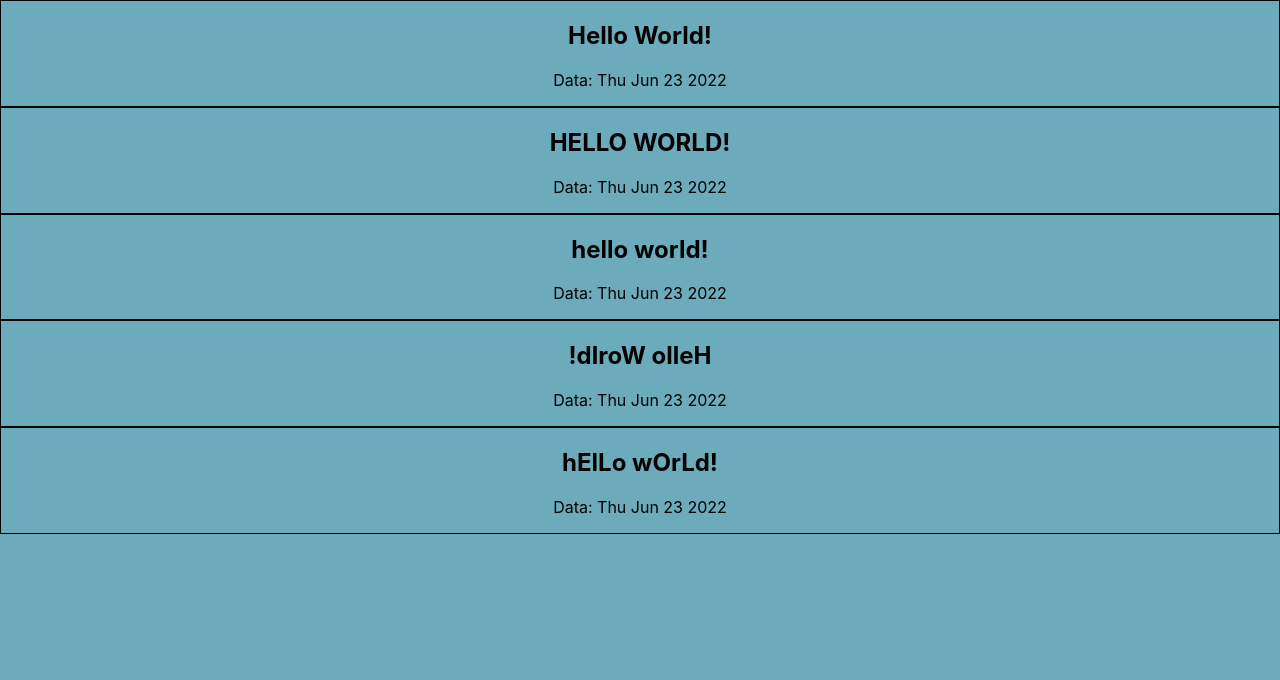
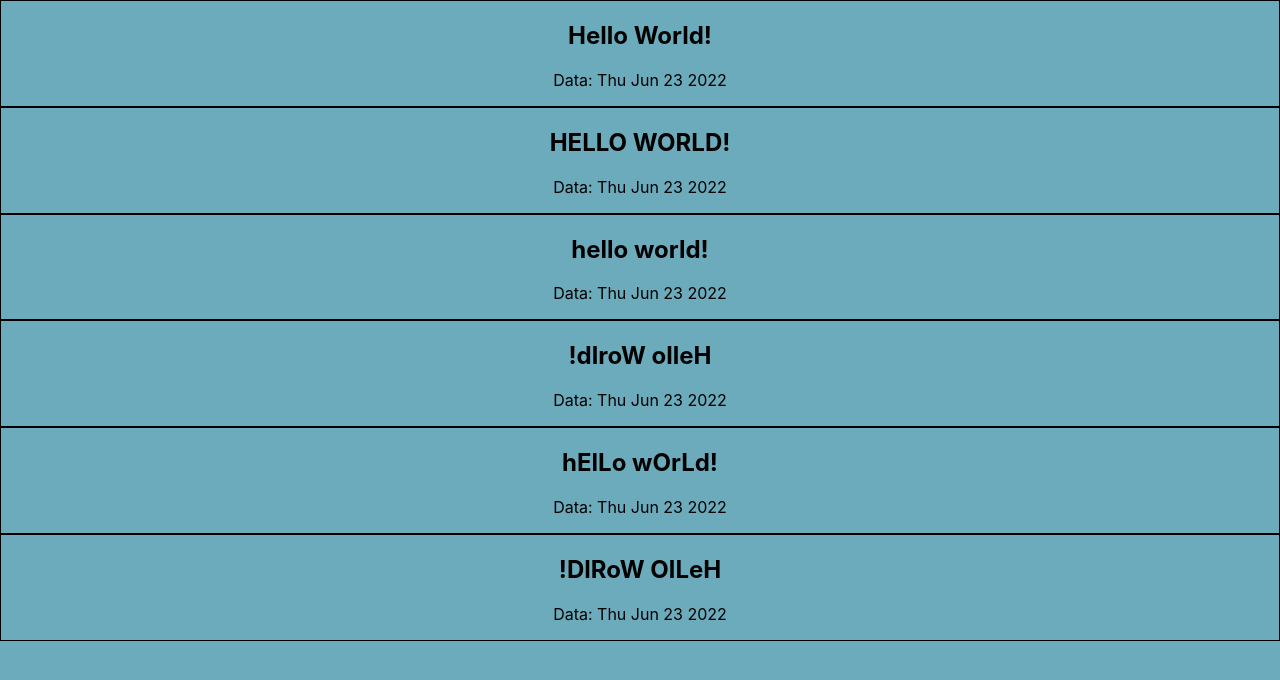
Before and after one commit to GuilhermeMacedo21/Treino-ACCT, a React (Create React App) app in the folder introducao-ao-react/: page / in a window 1280 px wide. Shown: the top 680 px of the page. Built offline with nearby package versions, Linux system fonts and the light colour scheme.

Commit message:
6 Hello World - Invertido e alterado

```diff
--- a/introducao-ao-react/src/App.js
+++ b/introducao-ao-react/src/App.js
@@ -24,6 +24,7 @@ function App() {
     <div className="format"><h2>{helloWorld.toLowerCase()}</h2><p> Data: {data}</p></div>
     <div className="format"><h2>{helloWorld.split('').reverse().join('')}</h2><p> Data: {data}</p></div>
     <div className="format"><h2>{helloWorldEmbaralhado("Hello World!")}</h2><p> Data: {data}</p></div>
+    <div className="format"><h2>{helloWorldEmbaralhado(helloWorld.split('').reverse().join(''))}</h2><p> Data: {data}</p></div>
     </>
   );
 }
```
